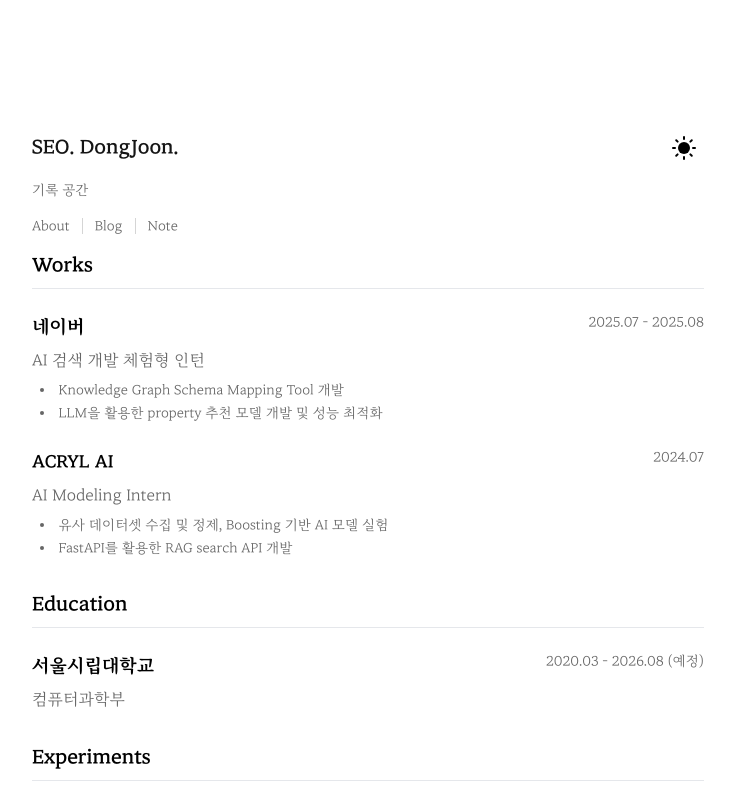
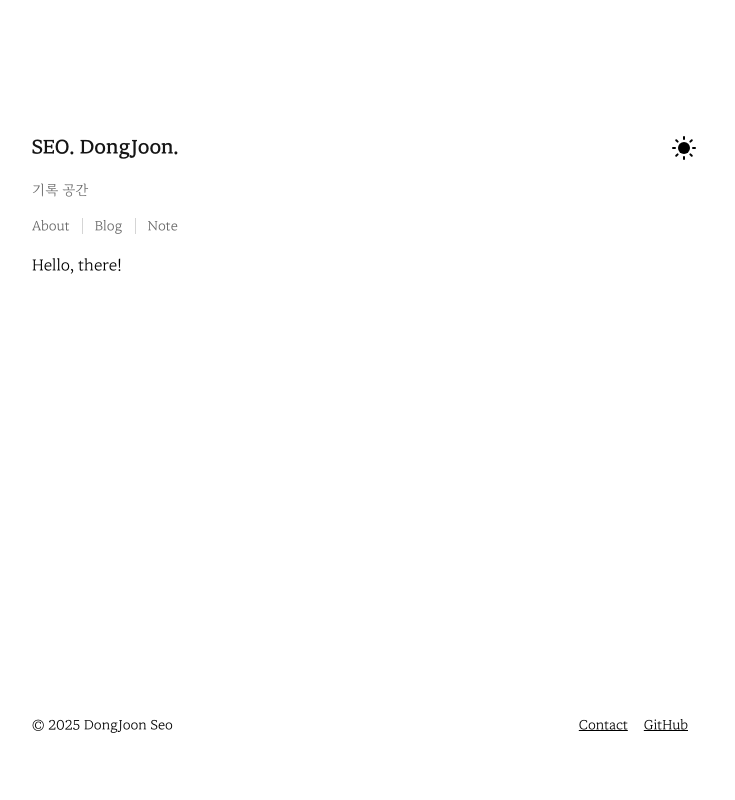
Before and after one commit to seoo2001/nextjs-blog, a Next.js app: page / in a window 1280 px wide. Shown: the top 800 px of the page, without its empty margins (272-1007 px from the left). Built offline with nearby package versions, Linux system fonts and the light colour scheme.

Commit message:
about 수정

```diff
--- a/src/app/page.tsx
+++ b/src/app/page.tsx
@@ -5,8 +5,8 @@ export default function Home() {
     <>
       <Header title="SEO. DongJoon." />
       <div className="mt-3 min-h-[calc(100vh-var(--page-top)-240px)] space-y-8">
-
-        <section className="space-y-6">
+        Hello, there!
+        {/* <section className="space-y-6">
           <h2 className="text-xl font-bold border-b border-gray-200 pb-2">Works</h2>
 
           <div className="space-y-6">
@@ -91,7 +91,7 @@ export default function Home() {
               <p className="text-base text-[var(--text-second)]">SQL 개발자 자격증</p>
             </div>
           </div>
-        </section>
+        </section> */}
       </div>
     </>
   );
```
